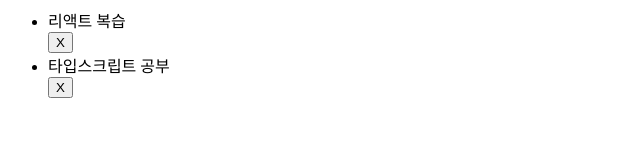
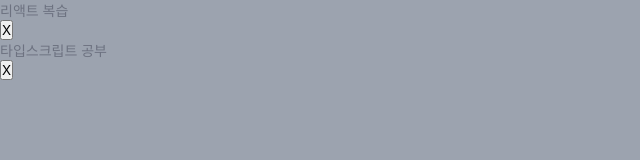
Before and after one commit to doitchuu/todolist-js, a plain HTML site: page index.html in a window 1280 px wide. Shown: the whole page, without its empty margins (0-640 px from the left). Drawn offline with Linux system fonts and the light colour scheme.

Commit message:
style: 기본 스타일 지정

```diff
--- a/index.html
+++ b/index.html
@@ -3,6 +3,7 @@
     <meta charset="UTF-8" />
     <meta name="viewport" content="width=device-width, initial-scale=1" />
     <title>플랜잇 스퀘어 채용과제</title>
+    <link rel="stylesheet" href="./styles/index.css" />
   </head>
   <body>
     <div id="todo-list"></div>
--- /dev/null
+++ b/styles/global.css
@@ -0,0 +1,19 @@
+* {
+  margin: 0;
+  padding: 0;
+  box-sizing: border-box;
+  font-family: inherit;
+}
+
+body {
+  font-family: "Pretendard", -apple-system, BlinkMacSystemFont, "Segoe UI",
+    "Roboto", sans-serif;
+  font-size: 14px;
+
+  background-color: #9ca3af;
+  color: #6d7280;
+}
+
+button {
+  cursor: pointer;
+}
--- /dev/null
+++ b/styles/index.css
@@ -0,0 +1,6 @@
+@import "./global.css";
+
+/* 컴포넌트 css */
+@import "./app.css";
+@import "./todoInput.css";
+@import "./todoList.css";
```
